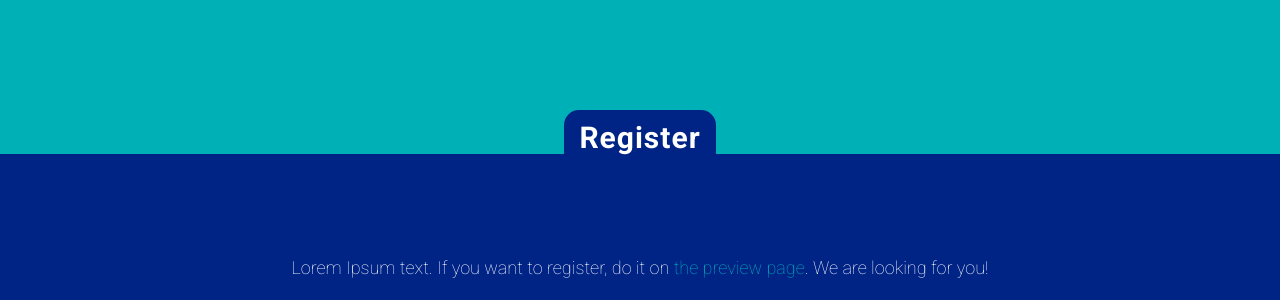
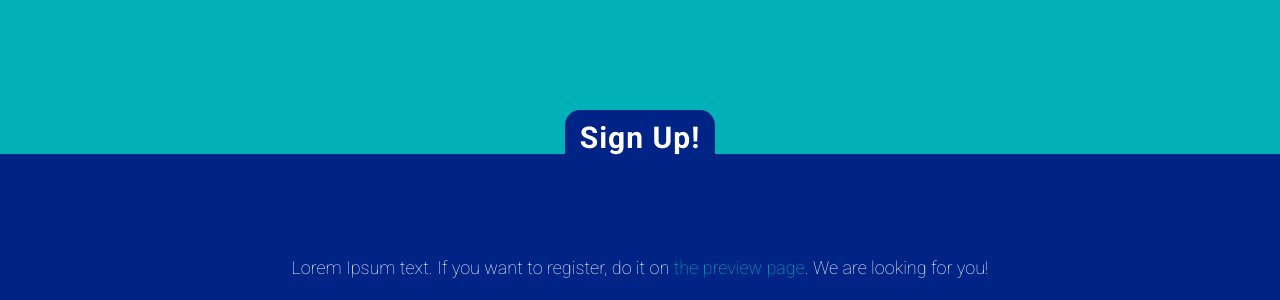
Before and after one commit to ido-staging/datahacksweb, a Jekyll site: the page built from index.html, in a window 1280 px wide and 900 px high, scrolled down 1367 px. Shown: the part 140-440 px from the top of the window. Built offline with Jekyll 4.4.1, drawn with Linux system fonts in a browser that asks for light colours.

Commit message:
change register title

```diff
--- a/_includes/register.html
+++ b/_includes/register.html
@@ -1,7 +1,7 @@
 <!-- Register section -->
 <div class="color-cyan row no-margins text-center">
     <div>
-        <h2 class="color-navyblue bookmark text-light">Register</h2>
+        <h2 class="color-navyblue bookmark text-light">Sign Up!</h2>
     </div>
 </div>
 <section id="register" class="container content-section text-center color-navyblue">
```
